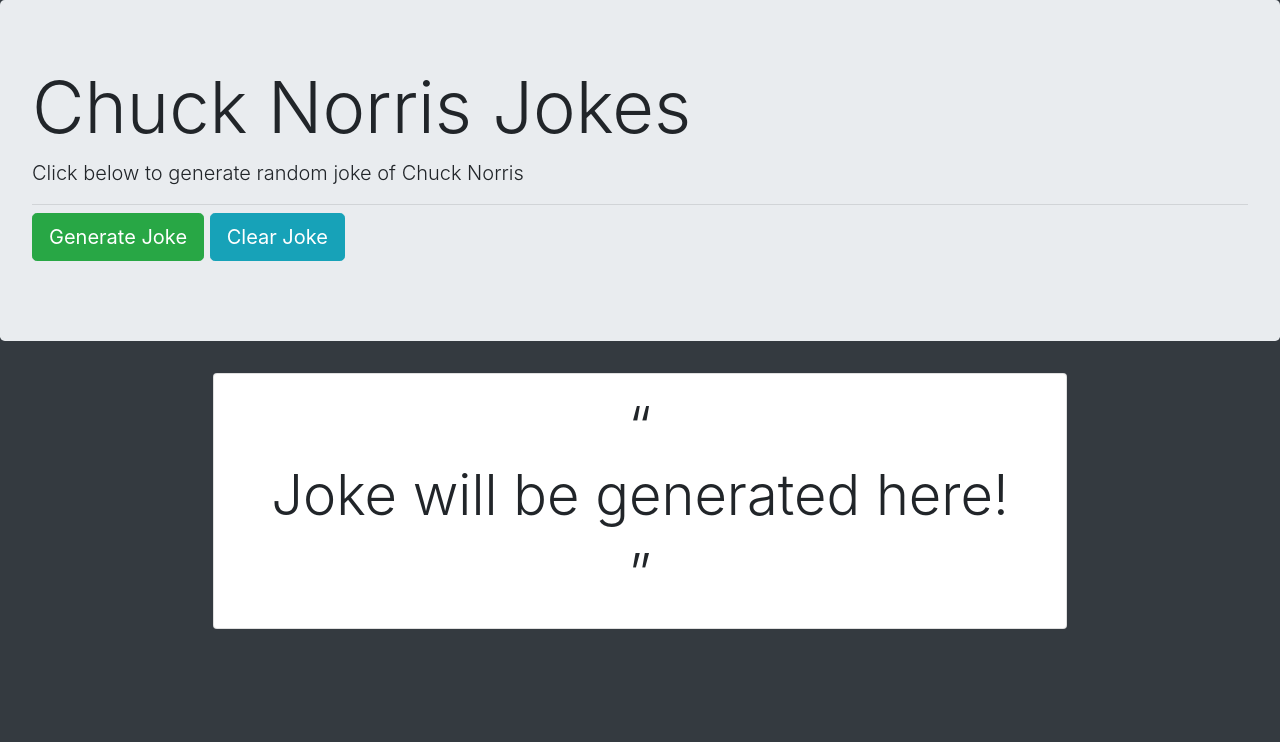
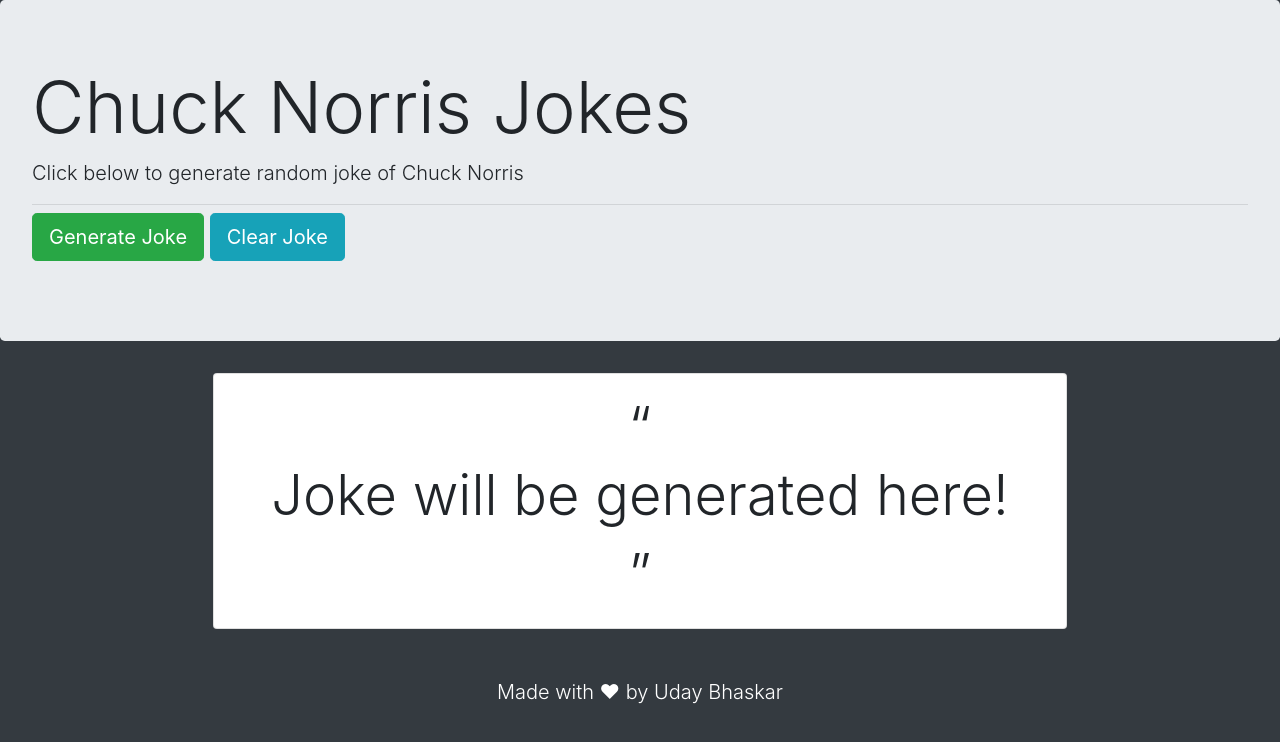
Before and after one commit to Udaygajavalli/MEAN-Stack, a plain HTML site: page chucknorris/index.html in a window 1280 px wide. Drawn offline with nearby package versions, Linux system fonts and the light colour scheme.

Commit message:
its just a footer

```diff
--- a/chucknorris/index.html
+++ b/chucknorris/index.html
@@ -24,6 +24,10 @@
       </div>
     </div>
 
+    <div>
+        <p class="text-center lead text-white">Made with &#x2764; by <a href="#" class=" text-white">Uday Bhaskar</a></p>
+    </div>
+
     <script src="https://code.jquery.com/jquery-3.5.1.slim.min.js" integrity="sha384-DfXdz2htPH0lsSSs5nCTpuj/zy4C+OGpamoFVy38MVBnE+IbbVYUew+OrCXaRkfj" crossorigin="anonymous"></script>
     <script src="https://cdn.jsdelivr.net/npm/popper.js@1.16.1/dist/umd/popper.min.js" integrity="sha384-9/reFTGAW83EW2RDu2S0VKaIzap3H66lZH81PoYlFhbGU+6BZp6G7niu735Sk7lN" crossorigin="anonymous"></script>
     <script src="https://stackpath.bootstrapcdn.com/bootstrap/4.5.2/js/bootstrap.min.js" integrity="sha384-B4gt1jrGC7Jh4AgTPSdUtOBvfO8shuf57BaghqFfPlYxofvL8/KUEfYiJOMMV+rV" crossorigin="anonymous"></script>
```
